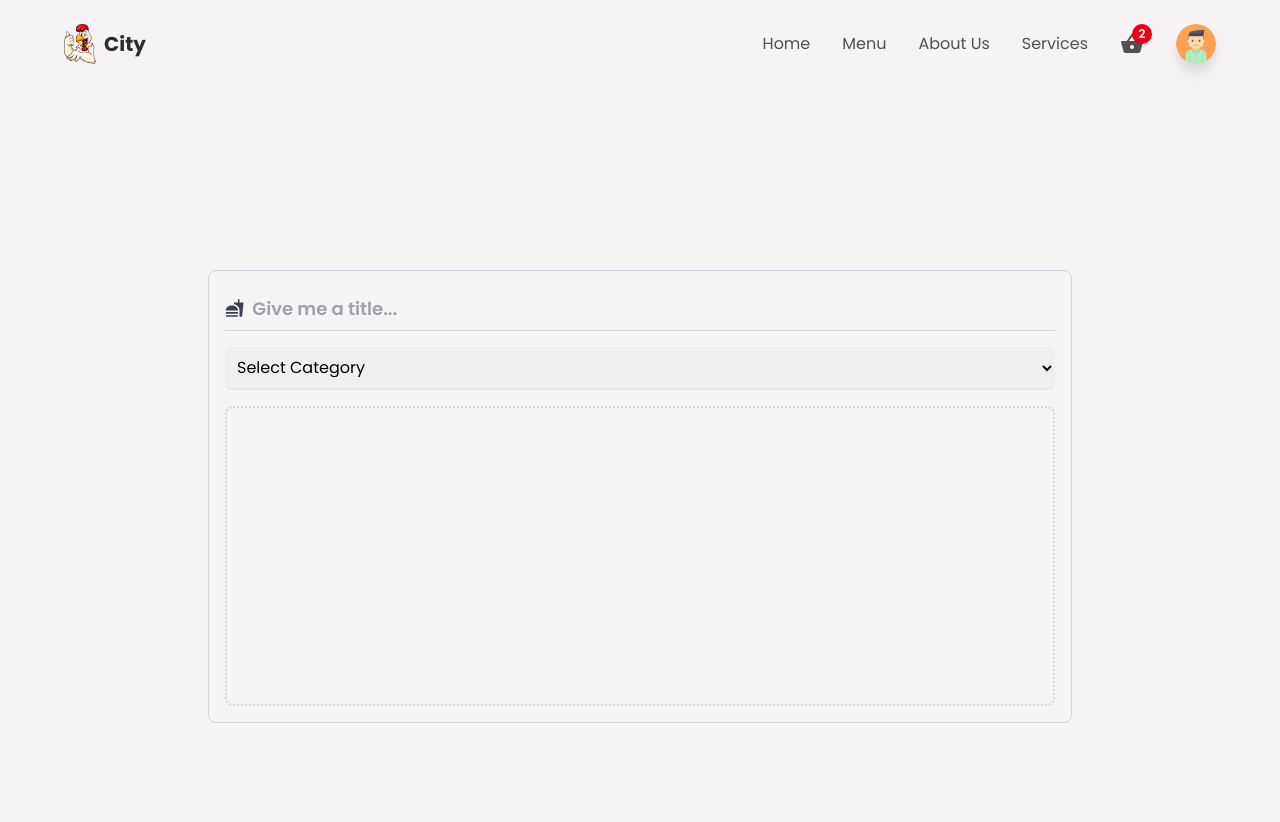
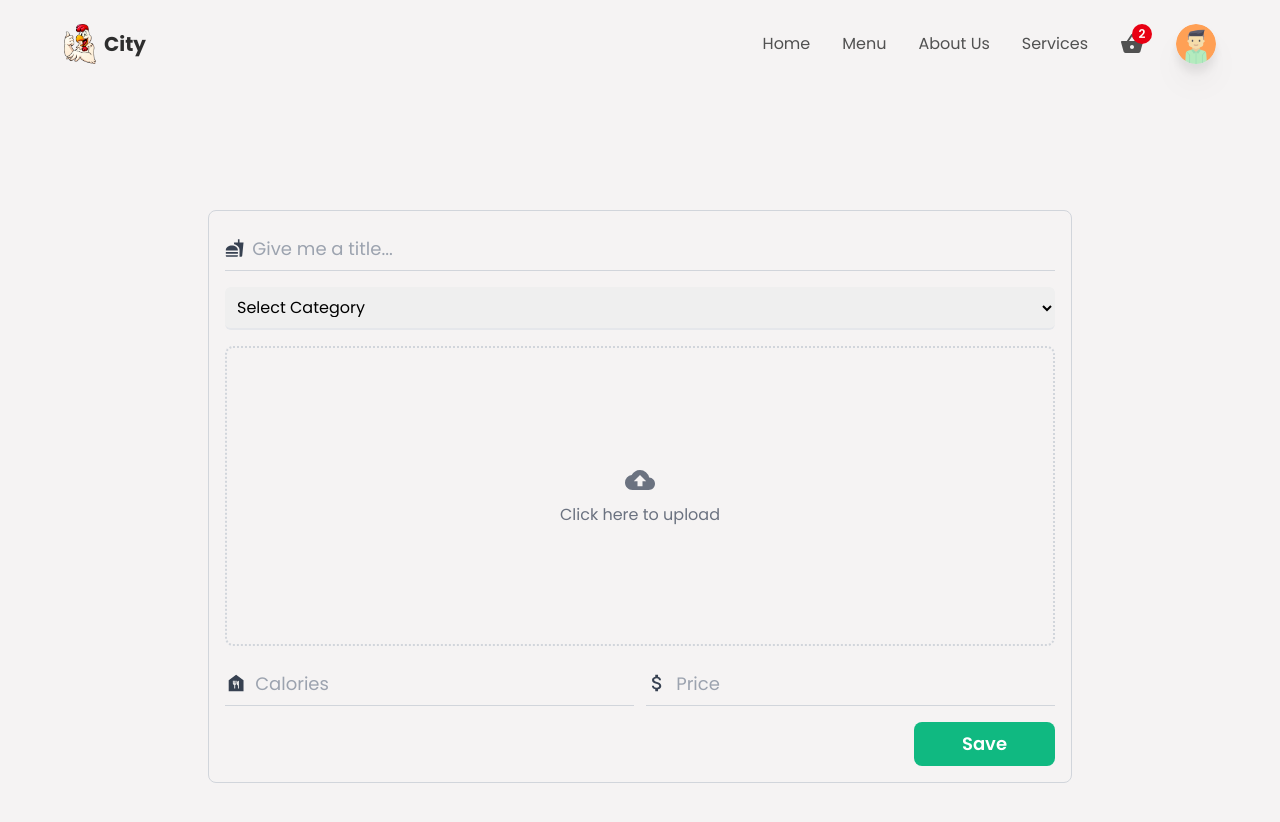
Before and after one commit to osama355/Food-Ordering-App, a React (Create React App) app: page /createItem in a window 1280 px wide. Shown: the top 822 px of the page. Built offline with nearby package versions, Linux system fonts and the light colour scheme.

Commit message:
update 5

```diff
--- a/src/components/CreateContainer.jsx
+++ b/src/components/CreateContainer.jsx
@@ -1,19 +1,34 @@
 import React, { useState } from "react";
 import { motion } from "framer-motion";
-import { MdFastfood } from "react-icons/md";
+import {
+  MdFastfood,
+  MdCloudUpload,
+  MdDelete,
+  MdFoodBank,
+  MdAttachMoney,
+} from "react-icons/md";
 import { categories } from "../utils/data";
+import Loader from "./Loader";
+import { storage } from "../firebase.config";
+import {
+  uploadBytes,
+  uploadBytesResumable,
+  ref,
+  getDownloadURL,
+} from "firebase/storage";
 
 function CreateContainer() {
+  const [loading, setLoading] = useState(false);
+  const [fields, setFields] = useState(false);
+  const [alertStatus, setAlertStatus] = useState("danger");
+  const [msg, setMsg] = useState(null);
+
   const [itemData, setItemData] = useState({
     title: "",
     calories: "",
     price: "",
     category: null,
     imageAsset: null,
-    fields: false,
-    alertStatus: "danger",
-    msg: null,
-    isLoading: false,
   });
 
   let name, value;
@@ -26,16 +41,59 @@ function CreateContainer() {
     });
   };
 
+  const uploadIamge = (e) => {
+    setLoading(true);
+    const imageFile = e.target.files[0];
+    const storageRef = ref(storage, `Images/${Date.now()}-${imageFile.name}`);
+    const uploadTask = uploadBytesResumable(storageRef, imageFile);
+
+    uploadTask.on(
+      "state_changed",
+      (snapshot) => {
+        const uploadProgress =
+          (snapshot.bytesTransferred / snapshot.totalBytes) * 100;
+      },
+      (error) => {
+        console.log(error);
+        setFields(true);
+        setMsg("Error While Uploading : Try Again");
+        setAlertStatus("danger");
+        setTimeout(() => {
+          setFields(false);
+          setLoading(false);
+        }, 4000);
+      },
+      () => {
+        getDownloadURL(uploadTask.snapshot.ref).then((downloadURL) => {
+          setItemData({
+            imageAsset: downloadURL,
+          });
+          setLoading(false);
+          setFields(true);
+          setMsg("Image Uploaded successfully");
+          setAlertStatus("success");
+          setTimeout(() => {
+            setFields(false);
+          });
+        });
+      }
+    );
+  };
+
+  const deleteImage = () => {};
+
+  const saveDetails = () => {};
+
   return (
     <div className="w-full min-h-screen flex items-center justify-center">
       <div className="w-[90%] md:w-[75%] border border-gray-300 rounded-lg p-4 flex flex-col items-center justify-center gap-4">
-        {itemData.fields && (
+        {fields && (
           <motion.p
             initial={{ opacity: 0 }}
             animate={{ opacity: 1 }}
             exit={{ opacity: 0 }}
             className={`w-full p-2 rounded-lg text-center text-lg font-semibold ${
-              itemData.alertStatus === "danger"
+              alertStatus === "danger"
                 ? "bg-red-400 text-red-800"
                 : "bg-emerald-400 text-emerald-800"
             }`}
@@ -53,7 +111,7 @@ function CreateContainer() {
             value={itemData.title}
             onChange={getItemData}
             placeholder="Give me a title..."
-            className="w-full h-full text-lg bg-transparent font-semibold outline-none border-none placeholder:text-gray-400 text-textColor"
+            className="w-full h-full text-lg bg-transparent outline-none border-none placeholder:text-gray-400 text-textColor"
           />
         </div>
 
@@ -79,7 +137,87 @@ function CreateContainer() {
           </select>
         </div>
 
-        <div className="group flex items-center justify-center flex-col border-2 border-dotted border-gray-300 w-full h-225 md:h-300 cursor-pointer rounded-lg"></div>
+        <div className="group flex items-center justify-center flex-col border-2 border-dotted border-gray-300 w-full h-225 md:h-300 cursor-pointer rounded-lg">
+          {loading ? (
+            <Loader />
+          ) : (
+            <>
+              {!itemData.imageAsset ? (
+                <>
+                  <label className="w-full h-full flex flex-col items-center justify-center cursor-pointer">
+                    <div className="w-full h-full flex flex-col items-center justify-center gap-2">
+                      <MdCloudUpload className="text-gray-500 text-3xl hover:text-gray-700" />
+                      <p className="text-gray-500 hover:text-gray-700">
+                        Click here to upload
+                      </p>
+                    </div>
+                    <input
+                      type="file"
+                      accept="image/*"
+                      name="imageAsset"
+                      value={itemData.imageAsset}
+                      className="w-0 h-0"
+                      onChange={uploadIamge}
+                    />
+                  </label>
+                </>
+              ) : (
+                <>
+                  <div className="relative h-full">
+                    <img
+                      src={itemData.imageAsset}
+                      alt="uploaded image"
+                      className="w-full h-full object-cover"
+                    />
+                    <button
+                      type="button"
+                      onClick={deleteImage}
+                      className="absolute bottom-3 right-3 p-3 rounded-full bg-red-500 text-xl cursor-pointer outline-none hover:shadow-md duration-500 transition-all ease-in-out"
+                    >
+                      <MdDelete className="text-white" />
+                    </button>
+                  </div>
+                </>
+              )}
+            </>
+          )}
+        </div>
+        <div className="w-full flex flex-col md:flex-row items-center gap-3">
+          <div className="w-full py-2 border-b border-gray-300 flex items-center gap-2">
+            <MdFoodBank className="text-gray-700 text-2xl" />
+            <input
+              type="text"
+              name="calories"
+              required
+              value={itemData.calories}
+              onChange={getItemData}
+              placeholder="Calories"
+              className="w-full h-full text-lg bg-transparent text-textColor outline-none border-none placeholder:text-gray-400"
+            />
+          </div>
+
+          <div className="w-full py-2 border-b border-gray-300 flex items-center gap-2">
+            <MdAttachMoney className="text-gray-700 text-2xl" />
+            <input
+              type="text"
+              value={itemData.price}
+              onChange={getItemData}
+              name="price"
+              required
+              placeholder="Price"
+              className="w-full h-full text-lg bg-transparent text-textColor outline-none border-none placeholder:text-gray-400"
+            />
+          </div>
+        </div>
+        <div className="flex items-center w-full">
+          <button
+            type="button"
+            className="ml-0 md:ml-auto w-full md:w-auto border-none outline-none bg-emerald-500 px-12 py-2 rounded-lg text-lg text-white font-semibold"
+            onClick={saveDetails}
+          >
+            Save
+          </button>
+        </div>
       </div>
     </div>
   );
--- /dev/null
+++ b/src/components/Loader.jsx
@@ -0,0 +1,26 @@
+import React from "react";
+
+function Loader() {
+  return (
+    <div role="status">
+      <svg
+        class="inline mr-2 w-10 h-10 text-gray-200 animate-spin dark:text-gray-300 fill-orange-600"
+        viewBox="0 0 100 101"
+        fill="none"
+        xmlns="http://www.w3.org/2000/svg"
+      >
+        <path
+          d="M100 50.5908C100 78.2051 77.6142 100.591 50 100.591C22.3858 100.591 0 78.2051 0 50.5908C0 22.9766 22.3858 0.59082 50 0.59082C77.6142 0.59082 100 22.9766 100 50.5908ZM9.08144 50.5908C9.08144 73.1895 27.4013 91.5094 50 91.5094C72.5987 91.5094 90.9186 73.1895 90.9186 50.5908C90.9186 27.9921 72.5987 9.67226 50 9.67226C27.4013 9.67226 9.08144 27.9921 9.08144 50.5908Z"
+          fill="currentColor"
+        />
+        <path
+          d="M93.9676 39.0409C96.393 38.4038 97.8624 35.9116 97.0079 33.5539C95.2932 28.8227 92.871 24.3692 89.8167 20.348C85.8452 15.1192 80.8826 10.7238 75.2124 7.41289C69.5422 4.10194 63.2754 1.94025 56.7698 1.05124C51.7666 0.367541 46.6976 0.446843 41.7345 1.27873C39.2613 1.69328 37.813 4.19778 38.4501 6.62326C39.0873 9.04874 41.5694 10.4717 44.0505 10.1071C47.8511 9.54855 51.7191 9.52689 55.5402 10.0491C60.8642 10.7766 65.9928 12.5457 70.6331 15.2552C75.2735 17.9648 79.3347 21.5619 82.5849 25.841C84.9175 28.9121 86.7997 32.2913 88.1811 35.8758C89.083 38.2158 91.5421 39.6781 93.9676 39.0409Z"
+          fill="currentFill"
+        />
+      </svg>
+      <span class="sr-only">Loading...</span>
+    </div>
+  );
+}
+
+export default Loader;
--- a/src/components/index.js
+++ b/src/components/index.js
@@ -1,4 +1,5 @@
 export {default as Header} from './Header';
 export {default as MainContainer} from './MainContainer';
 export {default as CreateContainer} from './CreateContainer';
-export {default as HomeContaier} from './HomeContainer'
+export {default as HomeContaier} from './HomeContainer';
+export {default as Loader} from './Loader';
```
